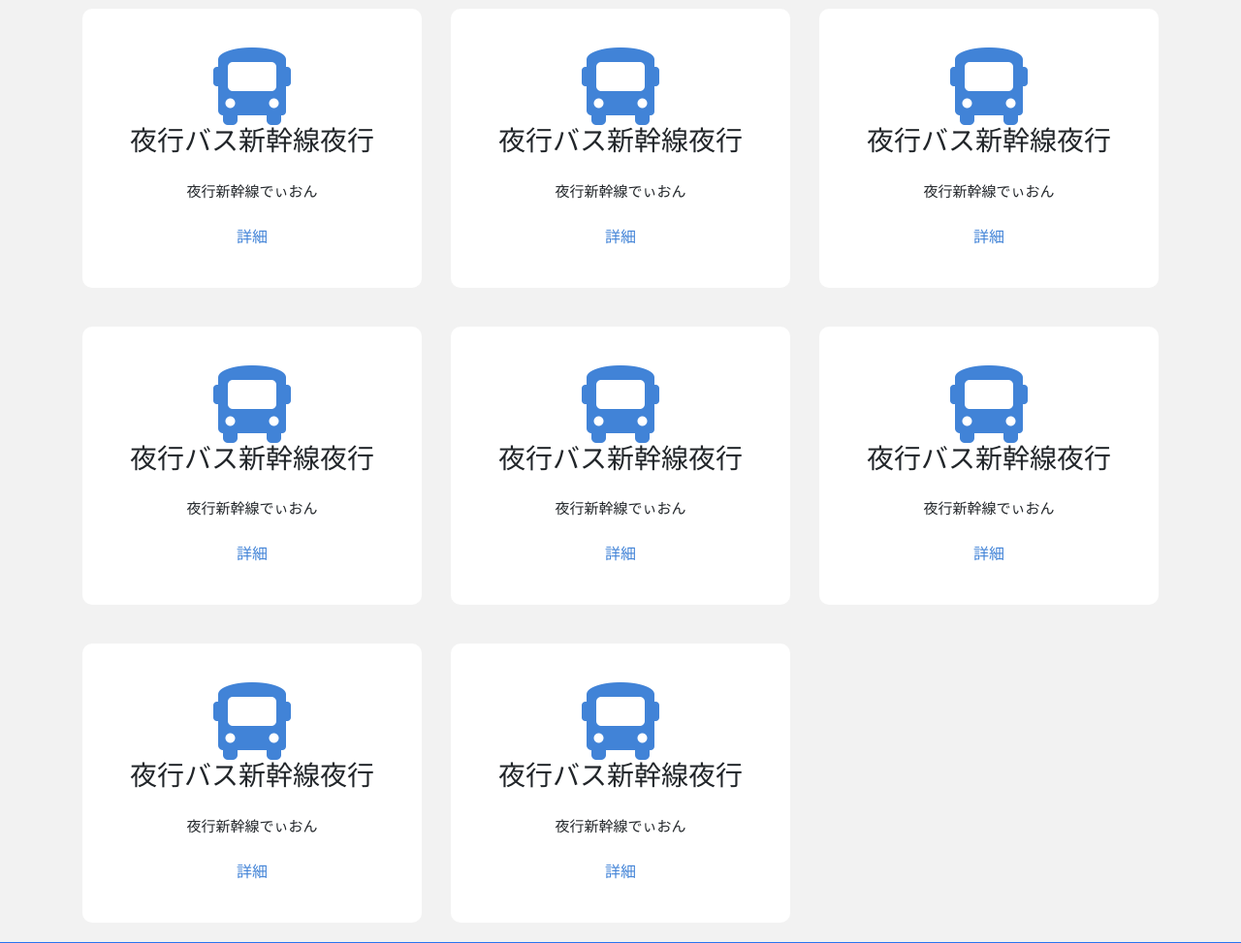
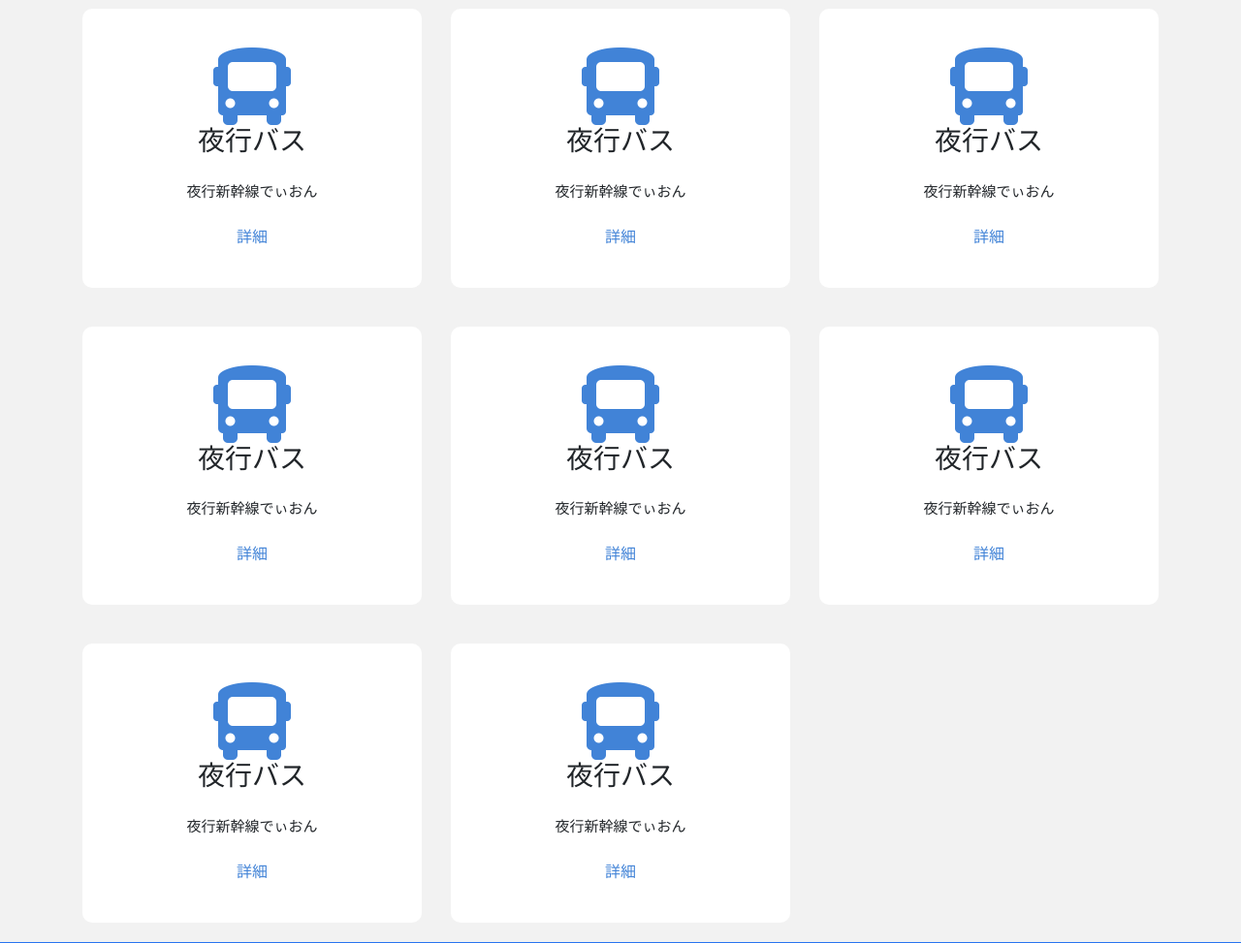
Before and after one commit to ibuki1006/prottype, a PHP site: page / in a window 1280 px wide. Shown: the part 169-1142 px from the top of the page at 97% size. Run offline with PHP 8.4, Linux system fonts and the light colour scheme; some libraries are stand-ins or nearby versions.

Commit message:
もじの修正

```diff
--- a/include/top.php
+++ b/include/top.php
@@ -6,7 +6,7 @@
 					<div class="box">
                     <i class="fas fa-bus fa-5x busicon"></i>
 						<div class="box-title">
-							<h3>夜行バス新幹線夜行</h3>
+							<h3>夜行バス</h3>
 						</div>
 						<div class="box-text">
 							<span>夜行新幹線でぃおん</span>
```
